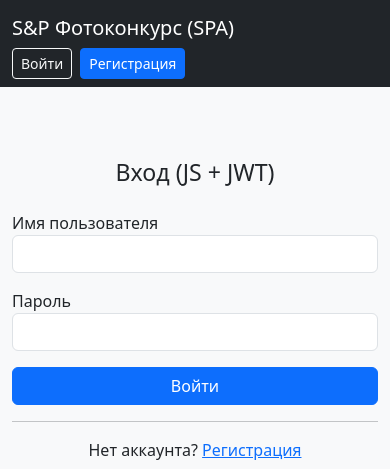
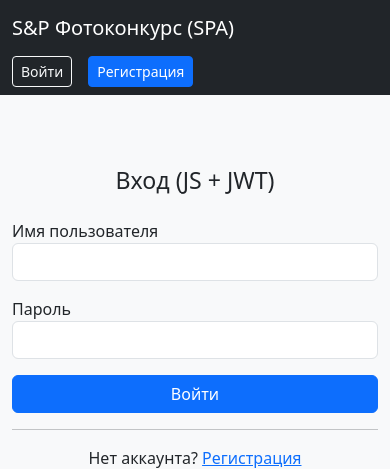
Before and after one commit to Rruslan06/snp-photocontest, a Django app: page /login/ in a window 390 px wide. Shown: the top 469 px of the page. Run offline with Django 5.2, Linux system fonts and the light colour scheme; parts of the project's set-up code (start-up, migrations or seed data) failed here and were passed over.

Commit message:
Add mobile viewport and complete feature set

```diff
--- a/frontend/templates/frontend/base.html
+++ b/frontend/templates/frontend/base.html
@@ -4,16 +4,17 @@
     <meta charset="UTF-8">
     <title>S&P Фотоконкурс (SPA)</title>
     <link href="https://cdn.jsdelivr.net/npm/bootstrap@5.3.0/dist/css/bootstrap.min.css" rel="stylesheet">
+    <meta name="viewport" content="width=device-width, initial-scale=1">
 </head>
 <body class="d-flex flex-column min-vh-100 bg-light">
 
 
     <nav class="navbar navbar-dark bg-dark">
-        <div class="container">
+        <div class="container flex-wrap gap-2">
 
             <a class="navbar-brand" href="/">S&P Фотоконкурс (SPA)</a>
 
-            <div class="d-flex" id="nav-auth-block">
+            <div class="d-flex flex-wrap align-items-center gap-2" id="nav-auth-block">
 
             </div>
         </div>
--- a/frontend/templates/frontend/index.html
+++ b/frontend/templates/frontend/index.html
@@ -12,12 +12,14 @@
 
 <div class="mb-4 bg-light p-3 rounded border">
     <strong class="me-2 d-block mb-2">Сортировка:</strong>
+    <div class="d-flex flex-wrap gap-2">
     <button class="btn btn-sm btn-primary sort-btn" data-field="date" data-dir="desc">Сначала новые</button>
     <button class="btn btn-sm btn-outline-primary sort-btn" data-field="date" data-dir="asc">Сначала старые</button>
     <button class="btn btn-sm btn-outline-primary sort-btn" data-field="likes_count" data-dir="desc">Больше лайков</button>
     <button class="btn btn-sm btn-outline-primary sort-btn" data-field="likes_count" data-dir="asc">Меньше лайков</button>
     <button class="btn btn-sm btn-outline-primary sort-btn" data-field="comment_count" data-dir="desc">Больше комментов</button>
     <button class="btn btn-sm btn-outline-primary sort-btn" data-field="comment_count" data-dir="asc">Меньше комментов</button>
+    </div>
 </div>
 
 <div id="gallery-container" class="row row-cols-1 row-cols-md-4 g-4 mb-4">
--- a/frontend/templates/frontend/login.html
+++ b/frontend/templates/frontend/login.html
@@ -24,30 +24,30 @@
 
 <script>
     document.getElementById('login-form').addEventListener('submit', function(e) {
-        e.preventDefault(); // Останавливаем перезагрузку
+        e.preventDefault();
 
         const username = document.getElementById('username').value;
         const password = document.getElementById('password').value;
 
-        // Отправляем логин и пароль
+
         fetch('/api/token/', {
             method: 'POST',
             headers: {
                 'Content-Type': 'application/json'
             },
-            body: JSON.stringify({ username: username, password: password }) // Превращаем в JSON
+            body: JSON.stringify({ username: username, password: password })
         })
         .then(response => {
             if (!response.ok) throw new Error('Ошибка авторизации');
             return response.json();
         })
         .then(data => {
-            // Сохраняем токен
+
             localStorage.setItem('access_token', data.access);
 
             localStorage.setItem('refresh_token', data.refresh);
 
-            // НОВАЯ СТРОЧКА: Сохраняем имя юзера!
+
             localStorage.setItem('username', username);
 
             window.location.href = '/profile/';
```
Also changed, not shown: frontend/templates/frontend/detail.html (+11 -11 lines), frontend/templates/frontend/profile.html (+7 -7 lines), frontend/templates/frontend/upload.html (+6 -6 lines).
